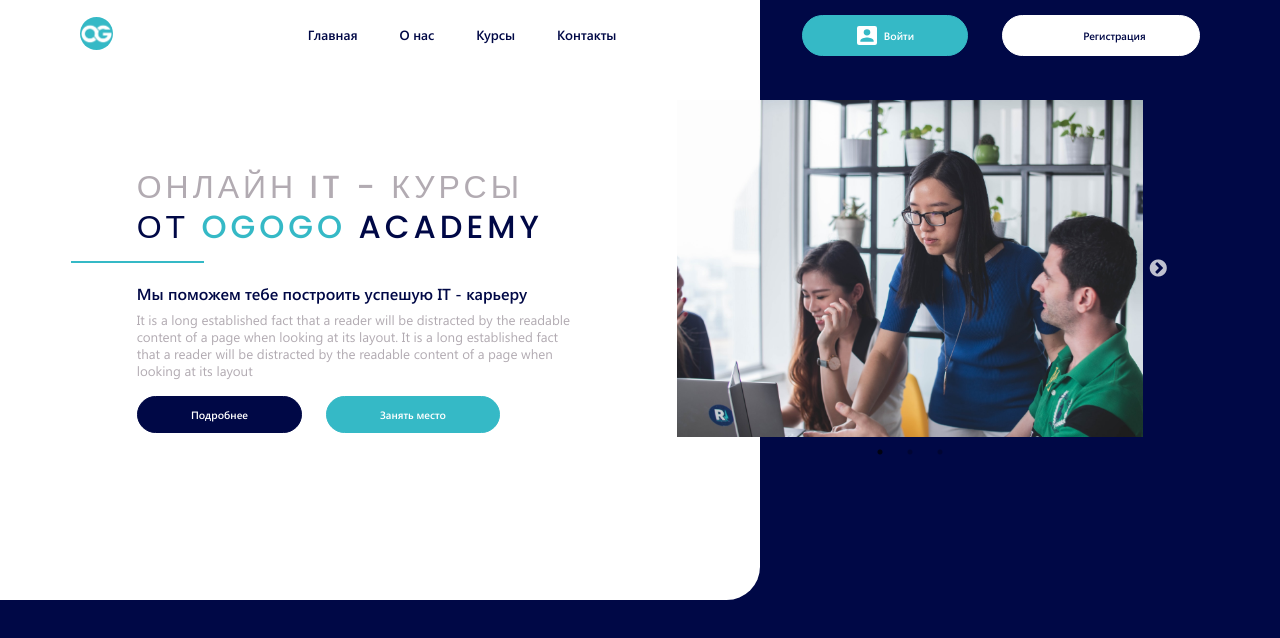
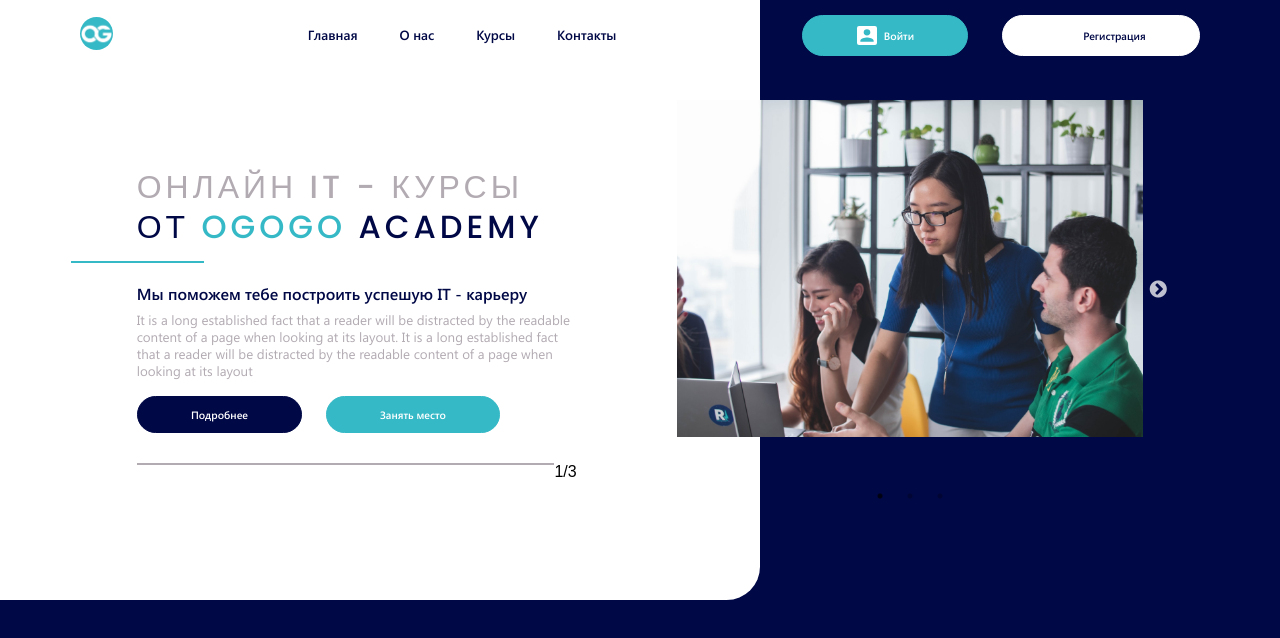
Before and after one commit to Yuzeyzer/ReactJS__Academy--Ogogo, a React (Create React App) app: page / in a window 1280 px wide. Shown: the top 638 px of the page. Built offline with nearby package versions, Linux system fonts and the light colour scheme.

Commit message:
add keyframe animation for slider-timeline

```diff
--- /dev/null
+++ b/src/landing/scss/sections/hero/_hero-animations.scss
@@ -0,0 +1,39 @@
+.slider-timer {
+	margin-top: vw(45);
+	display: flex;
+	&__line {
+		position: relative;
+		width: 100%;
+		height: vw(3);
+		background-color: $gray;
+		z-index: 1;
+		&::before {
+			content: '';
+			position: absolute;
+			width: 0%;
+			height: 100%;
+			background-color: $darkBlue;
+			z-index: -1;
+			-webkit-animation: Timer 5s infinite ease-in-out;
+			        animation: Timer 5s infinite ease-in-out;
+		}
+	}
+}
+
+@-webkit-keyframes Timer {
+	from {
+		width: 0%;
+	}
+	to {
+		width: 100%;
+	}
+}
+
+@keyframes Timer {
+	from {
+		width: 0%;
+	}
+	to {
+		width: 100%;
+	}
+}
--- a/src/landing/scss/sections/hero/_hero.scss
+++ b/src/landing/scss/sections/hero/_hero.scss
@@ -1,4 +1,5 @@
 @import './hero-slider';
+@import './hero-animations';
 .hero {
 	position: relative;
 	z-index: 1;
--- a/src/landing/sections/hero/HeroContent.jsx
+++ b/src/landing/sections/hero/HeroContent.jsx
@@ -18,6 +18,10 @@ function HeroContent() {
         <button className='btn btn-dark-blue'>Подробнее</button>
         <button className='btn btn-light-blue hero__btn'>Занять место</button>
       </div>
+      <div className="hero__slider-timer slider-timer">
+        <span className='slider-timer__line'></span>
+        <span className='slider-timer__count'>1/3</span>
+      </div>
     </div>
   );
 }
--- a/src/landing/sections/hero/Slider.jsx
+++ b/src/landing/sections/hero/HeroSlider.jsx
@@ -7,6 +7,8 @@ function HeroSlider() {
   const settings = {
     dots: true,
     infinite: true,
+    autoplay: true,
+    autoplaySpeed: 5000,
     slidesToShow: 1,
     slidesToScroll: 1,
   };
--- a/src/landing/sections/hero/index.js
+++ b/src/landing/sections/hero/index.js
@@ -1,6 +1,6 @@
 import React from 'react';
 import HeroContent from './HeroContent';
-import HeroSlider from './Slider';
+import HeroSlider from './HeroSlider';
 
 function Hero() {
   return (
```
Also changed, not shown: src/landing/sections/hero/HeroAnimations.jsx (added, +7 -0 lines).
